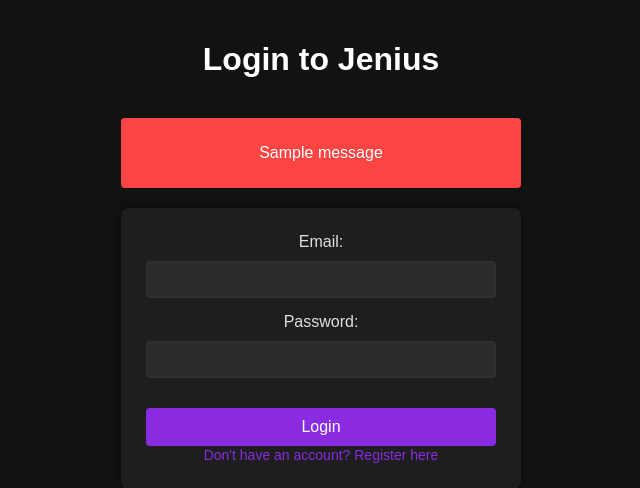
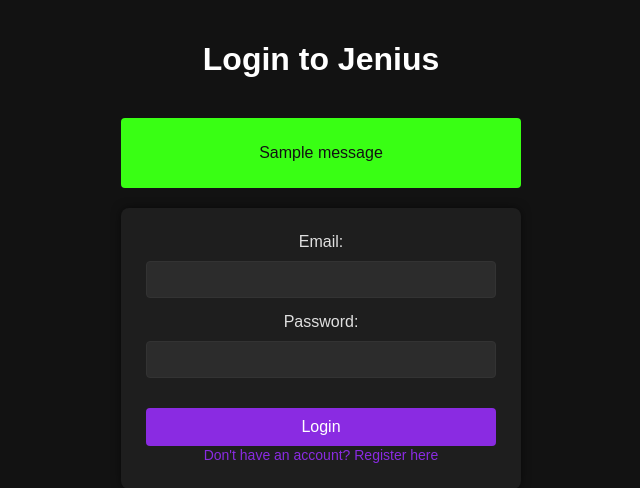
Before and after one commit to Wyzard-AI/les_socialites, a Flask app: page /login in a window 1280 px wide. Shown: the top 488 px of the page, without its empty margins (319-959 px from the left). Run offline with Flask 3, Linux system fonts and the light colour scheme; one stand-in notice (Sample message) is shown; parts of the project's set-up code (start-up, migrations or seed data) failed here and were passed over.

Commit message:
changing user login redirect and flash message colors

```diff
--- a/flask_app/app.py
+++ b/flask_app/app.py
@@ -1102,26 +1102,9 @@ def send_feedback():
 
 @app.route('/register', methods=['GET', 'POST'])
 def register():
-
-    approved_emails = ['renaudbeaupre1991@gmail.com',
-                    'info@lessocialites.com',
-                    'tay@@lessocialites.com',
-                    'claudine@lessocialites.com',
-                    'jenny@lessocialites.com',
-                    'ruth@lessocialites.com',
-                    'imen@lessocialites.com',
-                    'ari@lessocialites.com',
-                    'jenius.feedback@gmail.com']
-
     if request.method == 'POST':
         email = request.form['email']
         password = request.form['password']
-
-        # Check if the email is pre-approved
-        if email not in approved_emails:
-            flash("This email is not authorized to register.")
-            return redirect(url_for('register'))
-
         hashed_password = generate_password_hash(password, method='pbkdf2:sha256', salt_length=16)
 
         # Check if the user already exists
@@ -1151,7 +1134,9 @@ def register():
             }
         ]
         bigquery_client.insert_rows_json(f"{dataset_id}.users", rows_to_insert)
-        flash("Registration successful! Please log in.")
+
+        # Flash success message with a 'success' category
+        flash("Registration successful! Please log in.", "success")
         return redirect(url_for('login'))
 
     return render_template('register.html')
@@ -1183,7 +1168,7 @@ def login():
 
         if check_password_hash(user.password, password):
             login_user(user)
-            return redirect(url_for('index'))
+            return redirect(url_for('results'))
         else:
             flash("Email or password is incorrect.")
             return redirect(url_for('login'))
--- a/flask_app/templates/login.html
+++ b/flask_app/templates/login.html
@@ -72,12 +72,20 @@
         }
 
         .flash-message {
-            background-color: #ff4444;
-            color: #ffffff;
             padding: 10px;
             border-radius: 4px;
             margin-bottom: 20px;
             text-align: center;
+        }
+
+        .flash-message.success {
+            background-color: #39ff14; /* Neon green for success */
+            color: #121212;
+        }
+
+        .flash-message.error {
+            background-color: #ff4444; /* Red for errors */
+            color: #ffffff;
         }
 
         .register-link {
@@ -96,13 +104,13 @@
     <div class="container">
         <h1>Login to Jenius</h1>
 
-        {% with messages = get_flashed_messages() %}
+        {% with messages = get_flashed_messages(with_categories=true) %}
             {% if messages %}
-                <div class="flash-message">
-                    {% for message in messages %}
+                {% for category, message in messages %}
+                    <div class="flash-message {{ category }}">
                         <p>{{ message }}</p>
-                    {% endfor %}
-                </div>
+                    </div>
+                {% endfor %}
             {% endif %}
         {% endwith %}
 
--- a/flask_app/templates/register.html
+++ b/flask_app/templates/register.html
@@ -72,8 +72,8 @@
         }
 
         .flash-message {
-            background-color: #ff4444;
-            color: #ffffff;
+            background-color: #39ff14; /* Neon green complementary color */
+            color: #121212;
             padding: 10px;
             border-radius: 4px;
             margin-bottom: 20px;
```
